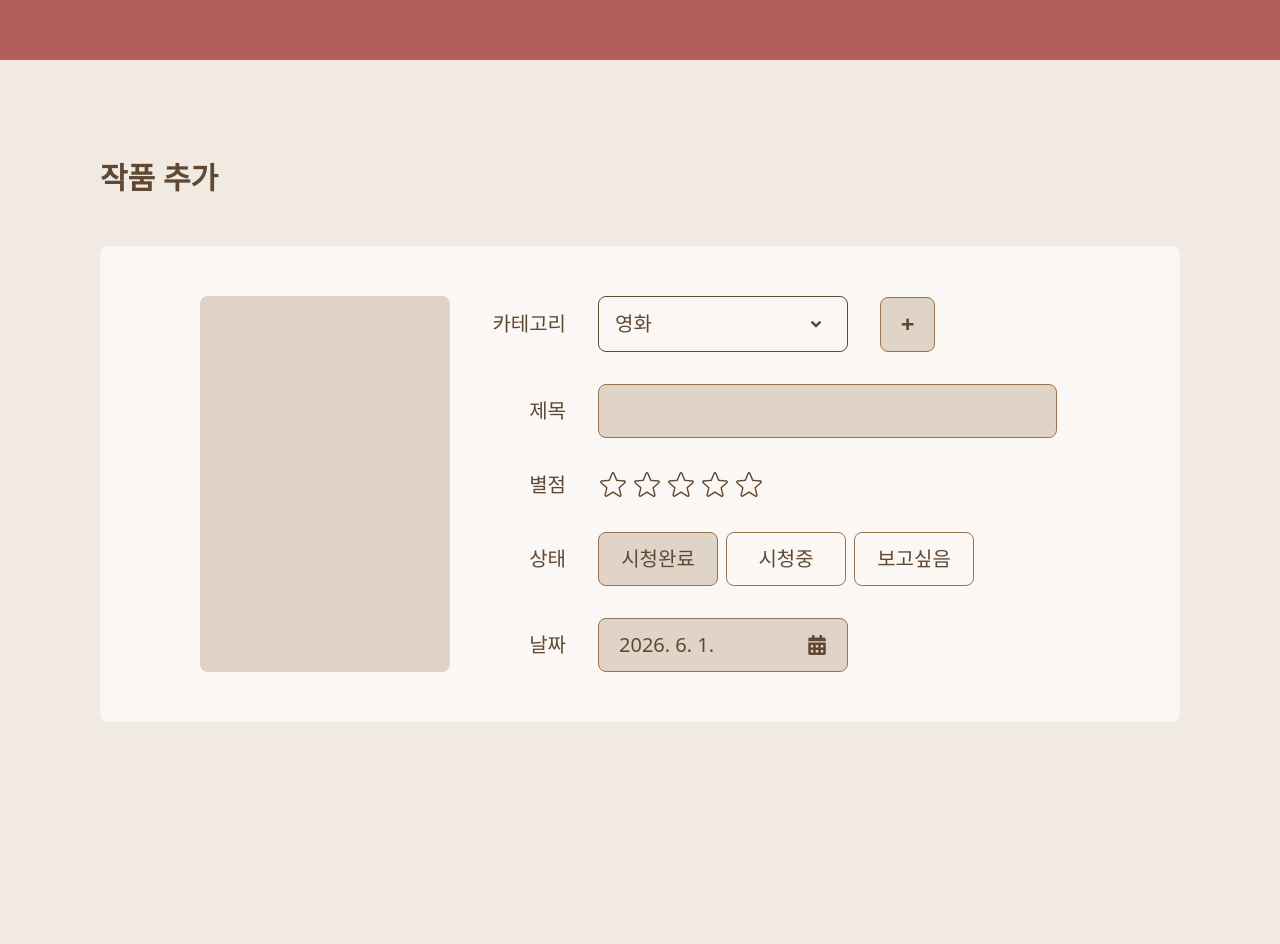
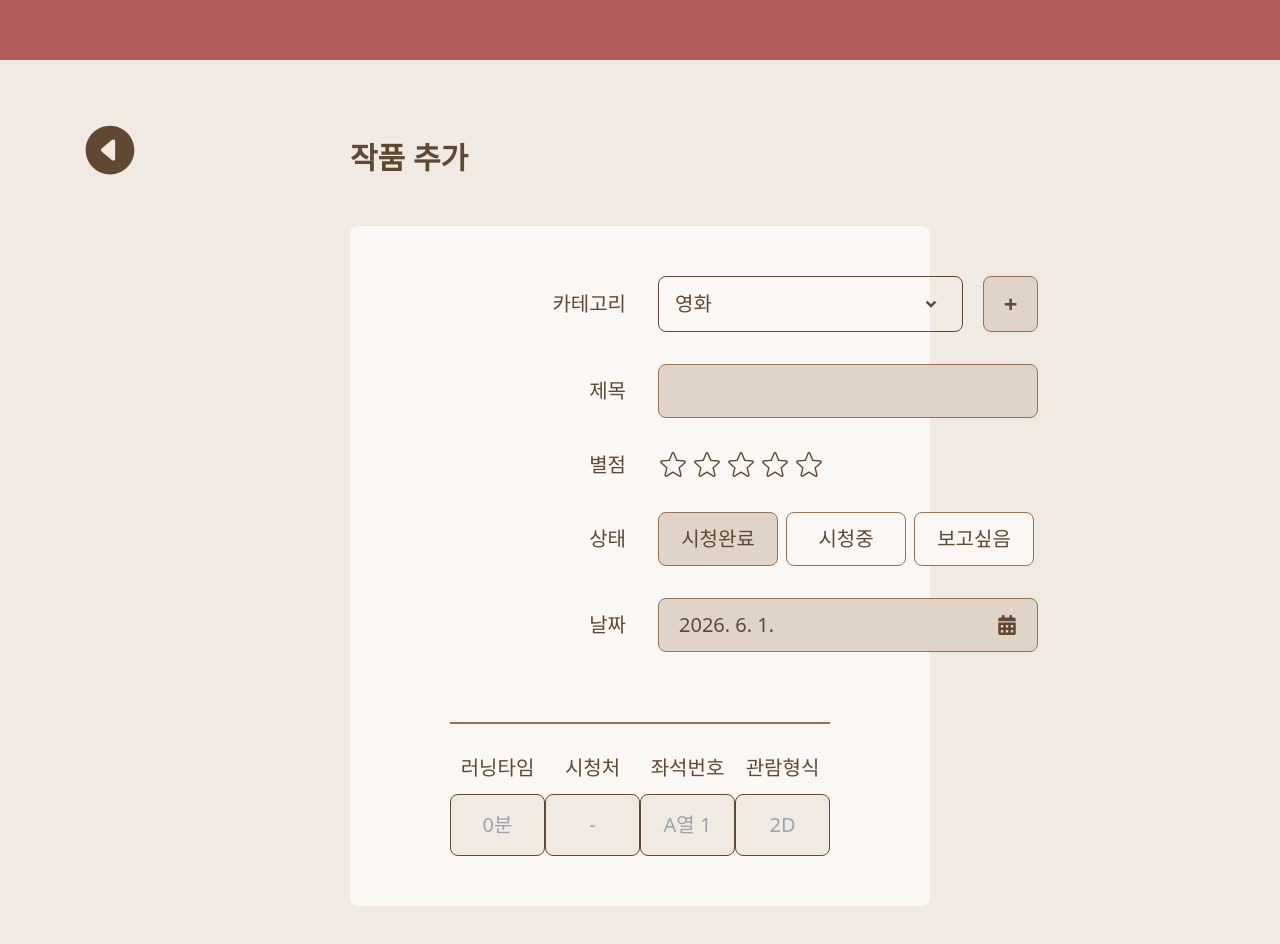
Before and after one commit to Sonjieun2/MediaDiary, a React (Vite) app: page /upload in a window 1280 px wide. Shown: the top 944 px of the page. Before the commit the page ends 822 px from the top, so only its background shows below. Built offline with nearby package versions, Linux system fonts and the light colour scheme.

Commit message:
러닝타임, 영화관, 좌석번호 등 카테고리별 입력란 추가

```diff
--- a/src/App.jsx
+++ b/src/App.jsx
@@ -7,6 +7,7 @@ import heroImg from './assets/hero.png'
 import Header from './components/Header'
 import Main from './app/page'
 import Registration from './page/Registration'
+import AddCategory from './page/AddCategory'
 
 function AppContent() {
   return (
@@ -15,6 +16,7 @@ function AppContent() {
       <Routes>
         <Route path="/" element={<Main />} />
         <Route path="/upload" element={<Registration />} />
+        <Route path="/addCategory" element={<AddCategory />} />
       </Routes>
     </>
   )
--- a/src/app/page.jsx
+++ b/src/app/page.jsx
@@ -58,7 +58,7 @@ export default function Main() {
 
         {/* 메인 구역 */}
         <div className="flex flex-col w-full px-[50px] py-[40px] bg-beige-400 rounded-tr-lg rounded-b-lg">
-          {/* 상단 메뉴 선택 버튼 */}
+          {/* 카테고리 선택 버튼 */}
           <div className="flex flex-row justify-between">
             <Dropdown
               options={options}
@@ -67,6 +67,8 @@ export default function Main() {
                 setSelectedOption(option)
               }}
               className="w-[150px] bg-white"
+              buttonClassName="py-2"
+              liClassName="w-[150px]"
             />
 
             {/* 스타일 메뉴 */}
--- a/src/components/common/Dropdown.jsx
+++ b/src/components/common/Dropdown.jsx
@@ -1,7 +1,10 @@
 import React, { useState, useRef, useEffect } from 'react'
 import { RiArrowDropDownLine } from 'react-icons/ri'
 
-export default function Dropdown({options = [], placeholder = '선택하세요', onSelect, className = ''}) {
+export default function Dropdown({
+  options = [], placeholder, onSelect,
+  className = '', buttonClassName = '', liClassName = ''
+}) {
   const [isOpen, setIsOpen] = useState(false)
   const [selected, setSelected] = useState(null)
   const dropdownRef = useRef(null)
@@ -24,22 +27,29 @@ export default function Dropdown({options = [], placeholder = '선택하세요',
   }, [])
 
   return (
-    <div ref={dropdownRef} className="relative">
+    <div ref={dropdownRef} className={`relative ${className}`}>
       <button
         onClick={() => setIsOpen((prev) => !prev)}
-        className={`flex flex-row items-center justify-between px-4 py-1 rounded-lg border border-beige-800 text-md font-medium text-beige-800 ${className}`}
+        className={`
+          flex flex-row items-center justify-between w-full px-4 rounded-lg
+          border border-beige-800 text-md font-medium text-beige-800
+          ${buttonClassName}
+        `}
       >
         <p>{selected?.label || placeholder}</p>
         <RiArrowDropDownLine className="text-3xl text-beige-800" />
       </button>
 
       {isOpen && (
-        <ul className="absolute z-10 mt-1 bg-white shadow-md rounded-lg">
+        <ul className="absolute w-full z-10 mt-1 bg-white shadow-md rounded-lg">
           {options.map((option) => (
             <li
-              key={option.value}
+              key={option.id}
               onClick={() => handleSelect(option)}
-              className="px-4 py-2 text-sm text-beige-800 hover:bg-beige-600 cursor-pointer rounded-lg"
+              className={`
+                px-4 py-2 text-lg text-beige-800 hover:bg-beige-600 cursor-pointer rounded-lg
+                ${liClassName}
+              `}
             >
               {option.label}
             </li>
--- a/src/components/common/Layout.jsx
+++ b/src/components/common/Layout.jsx
@@ -1,6 +1,6 @@
 export default function Layout({ children, className="" }) {
   return (
-    <div className={`p-[100px] ${className}`}>
+    <div className={`p-[80px] ${className}`}>
       {children}
     </div>
   )
--- /dev/null
+++ b/src/components/forms/FieldConfigs.js
@@ -0,0 +1,50 @@
+export const FieldConfig = {
+  movie: [
+    {
+      label: '러닝타임',
+      placeholder: '0분',
+    },
+    {
+      label: '시청처',
+      placeholder: '-',
+    },
+    {
+      label: '좌석번호',
+      placeholder: 'A열 1',
+    },
+    {
+      label: '관람형식',
+      placeholder: '2D',
+    },
+  ],
+
+  drama: [
+    {
+      label: '총 회차',
+      placeholder: '16부작',
+    },
+    {
+      label: '시청',
+      placeholder: '티빙',
+    },
+    {
+      label: '제작사',
+      placeholder: 'tvN',
+    },
+  ],
+
+  animation: [
+    {
+      label: '총 회차',
+      placeholder: '24화',
+    },
+    {
+      label: '시청',
+      placeholder: '라프텔',
+    },
+    {
+      label: '제작사',
+      placeholder: '본즈(BONES)',
+    },
+  ]
+}
--- /dev/null
+++ b/src/components/forms/Fields.jsx
@@ -0,0 +1,16 @@
+export function Fields({ label, placeholder='', value, onChange }) {
+  return (
+    <div className="flex flex-col items-center w-[230px] gap-3">
+      <p className="text-xl">{label}</p>
+      <input
+        value={value}   // input에 있는 값
+        onChange={onChange}   // 입력마다 실행되는 함수
+        placeholder={placeholder}
+        className="
+          w-full py-4 text-center text-xl
+          bg-beige-500 border border-beige-800 rounded-lg
+        "
+      />
+    </div>
+  )
+}
--- /dev/null
+++ b/src/page/AddCategory.jsx
@@ -0,0 +1,9 @@
+import Layout from '../components/common/Layout'
+
+export default function AddCategory() {
+  return (
+    <Layout>
+
+    </Layout>
+  )
+}
--- a/src/page/Registration.jsx
+++ b/src/page/Registration.jsx
@@ -1,15 +1,21 @@
 import { useState } from 'react'
+import { Link } from 'react-router-dom'
 import { PiStarFill, PiStarLight } from 'react-icons/pi'
 import { FaCalendarAlt, FaPlus } from 'react-icons/fa'
+import { IoCaretBackCircle } from 'react-icons/io5'
+
 import Layout from '../components/common/Layout'
 import Dropdown from '../components/common/Dropdown'
 import Calendar from '../components/Calendar'
 
+import { Fields } from '../components/forms/Fields'
+import { FieldConfig } from '../components/forms/FieldConfigs'
+
 export default function Registration() {
-  const Cartegory = [
-    { title: '영화', id: 'movie' },
-    { title: '드라마', id: 'drama' },
-    { title: '애니메이션', id: 'animation' },
+  const Category = [
+    { label: '영화', id: 'movie' },
+    { label: '드라마', id: 'drama' },
+    { label: '애니메이션', id: 'animation' },
   ]
 
   const Status = [
@@ -19,43 +25,56 @@ export default function Registration() {
   ]
 
   const labelClass = "w-24 text-right shrink-0"
-  const [chooseCartegory, setChooseCartegory] = useState(null)
+  const [chooseCategory, setChooseCategory] = useState({label: '영화', id: 'movie'})
   const [rating, setRating] = useState(0)
   const [chooseStatus, setChooseStatus] = useState(0)
   const [selectedDate, setSelectedDate] = useState(new Date())
   const [open, setOpen] = useState(false)
+  const currentFields = FieldConfig[chooseCategory?.id] || []   // 카테고리별 아래 입력칸 출력
 
   return (
-    <Layout>
+    <Layout className="relative px-[350px]">
+      {/* 뒤로가기 버튼 */}
+      <Link
+        to='/'
+        className="absolute top-[60px] left-20"
+      >
+        <IoCaretBackCircle className="text-beige-800 text-6xl" />
+      </Link>
+
       <p className="w-full text-left text-3xl font-bold mb-[50px]">작품 추가</p>
 
       <div className="flex flex-col items-center jusitfy-center px-[100px] py-[50px] bg-beige-400 rounded-lg">
-        <div className="flex flex-row w-full gap-5">
+        {/* 상단 */}
+        <div className="flex flex-row w-full gap-[80px]">
           {/* 포스터 등록 */}
           <div className="aspect-[2/3] w-[250px] bg-beige-600 rounded-lg" />
 
           {/* 내용 등록 */}
-          <div className="flex flex-col gap-8 w-2/3 text-xl">
+          <div className="flex flex-col gap-8 flex-1 text-xl">
             {/* 카테고리 선택 */}
             <div className="flex flex-row items-center gap-8 w-full">
               <p className={labelClass}>카테고리</p>
+              <div className="flex-1 flex flex-row gap-5">
                 <Dropdown
-                options={Cartegory}
+                  options={Category}
                   placeholder="영화"
                   onSelect={(option) => {
-                  setChooseCartegory(option)
+                    setChooseCategory(option)
                   }}
-                className="w-[250px] py-3"
+                  className="flex-1"
+                  buttonClassName="py-3"
                 />
                 <button className="aspect-square w-[55px] bg-beige-600 border border-beige-700 rounded-lg">
                   <p className="font-bold text-2xl">+</p>
                 </button>
               </div>
+            </div>
 
             {/* 제목 */}
             <div className="flex flex-row items-center gap-8">
               <p className={labelClass}>제목</p>
-              <input className="px-3 py-3 w-full bg-beige-600 border border-beige-700 rounded-lg"></input>
+              <input className="flex-1 px-3 py-3 w-[380px] bg-beige-600 border border-beige-700 rounded-lg"></input>
             </div>
 
             {/* 별점 */}
@@ -86,7 +105,11 @@ export default function Registration() {
               <div className="flex flex-row gap-2">
                 {Status.map((menu) => (
                   <button
-                    onClick={() => setChooseStatus(menu.id)}
+                    key={menu.id}
+                    onClick={() => {
+                      setChooseStatus(menu.id)
+                      if (menu.id !== 0) setOpen(false)
+                    }}
                     className={`
                       w-[120px] py-3 border border-beige-700 rounded-lg
                       ${chooseStatus===menu.id ? 'bg-beige-600' : 'bg-beige-400'}
@@ -102,10 +125,11 @@ export default function Registration() {
             <div className="relative flex flex-row items-center gap-8">
               <p className={labelClass}>날짜</p>
               <button
+                disabled={chooseStatus !== 0}
                 onClick={() => setOpen(!open)}
                 className={`
-                  flex flex-row justify-between items-center w-[250px] px-5 py-3 bg-beige-600 border border-beige-700 rounded-lg
-                  ${chooseStatus !== 0 ? 'opacity-50 cursor-not-allowd' : ''}
+                  flex-1 flex flex-row justify-between items-center w-[250px] px-5 py-3 bg-beige-600 border border-beige-700 rounded-lg
+                  ${chooseStatus !== 0 ? 'opacity-50 cursor-not-allowed' : ''}
                 `}
               >
                 <p>{selectedDate.toLocaleDateString("ko-KR")}</p>
@@ -125,6 +149,19 @@ export default function Registration() {
             </div>
           </div>
         </div>
+
+        <div className="w-full border border-[1px] border-beige-700 mt-[70px] mb-[30px]"></div>
+
+        {/* 중간 */}
+        <div className="flex flex-row w-full justify-between">
+          {currentFields.map((field) => (
+            <Fields
+              key={field.label}
+              label={field.label}
+              placeholder={field.placeholder}
+            />
+          ))}
+        </div>
       </div>
     </Layout>
   )
```
Lines whose indentation alone changed are shown as unchanged.
